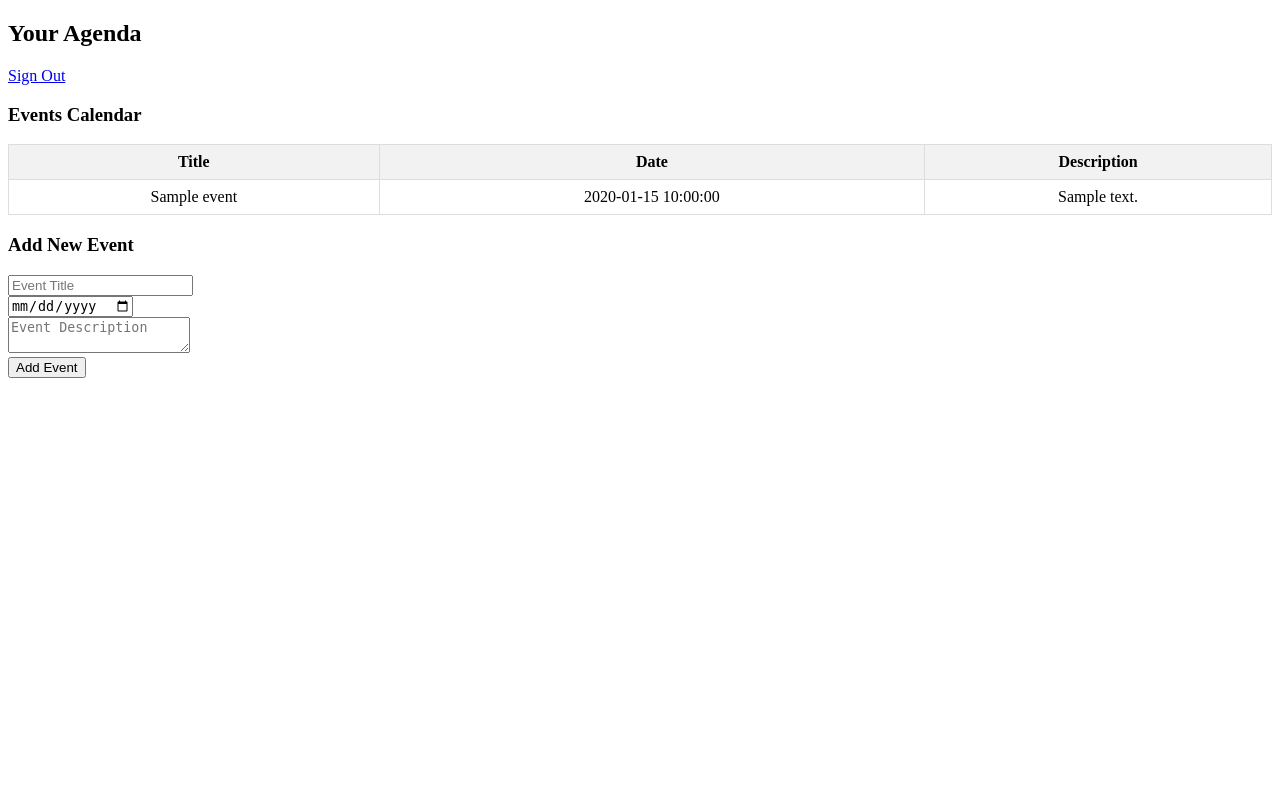
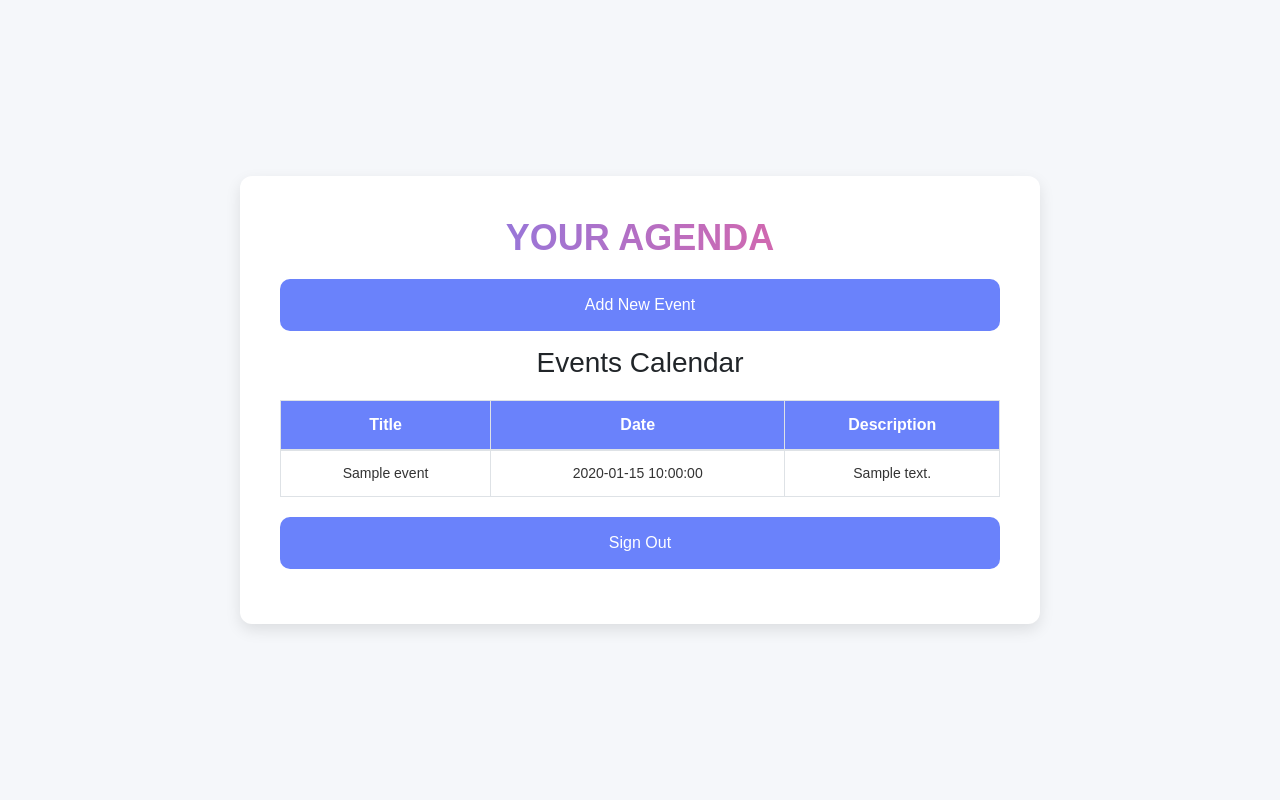
Before and after one commit to youssef2001k/agenda, a PHP site: page / in a window 1280 px wide. Run offline with PHP 8.4, Linux system fonts and the light colour scheme; the visitor is signed in with stand-in values (Sample User, id 1); tables that the repository leaves empty or names only in its code hold one stand-in row (values such as "Sample post").

Commit message:
Add files via upload

```diff
--- a/index.php
+++ b/index.php
@@ -17,41 +17,121 @@
 
 <!DOCTYPE html>
 <html lang="en">
-
 <head>
-    <title>Agenda</title>
+    <title>Your Professional Agenda</title>
+    <link rel="stylesheet" href="https://stackpath.bootstrapcdn.com/bootstrap/4.5.2/css/bootstrap.min.css">
     <style>
-        /* Simple styles for the calendar */
-        table {
-            width: 100%;
-            border-collapse: collapse;
+        body {
+            background-color: #f5f7fa;
+            font-family: 'Arial', sans-serif;
+            margin: 0;
+            padding: 0;
+            display: flex;
+            justify-content: center;
+            align-items: center;
+            height: 100vh;
         }
 
-        th,
-        td {
-            border: 1px solid #ddd;
-            padding: 8px;
+        .container {
+            background-color: #ffffff;
+            padding: 40px;
+            border-radius: 12px;
+            box-shadow: 0 6px 15px rgba(0, 0, 0, 0.1);
+            max-width: 800px;
+            width: 100%;
+        }
+
+        h2 {
+            color: #333;
+            font-size: 36px;
+            font-weight: 700;
+            text-align: center;
+            margin-bottom: 20px;
+            text-transform: uppercase;
+            background-image: linear-gradient(to left, #ff5c8d, #6a82fb);
+            -webkit-background-clip: text;
+            color: transparent;
+            animation: textAnimate 2s ease-out infinite;
+        }
+
+        @keyframes textAnimate {
+            0% { background-position: -500% 0; }
+            50% { background-position: 500% 0; }
+            100% { background-position: -500% 0; }
+        }
+
+        .btn-primary, .btn-danger {
+            font-size: 16px;
+            padding: 14px;
+            width: 100%;
+            border-radius: 10px;
+            margin-bottom: 15px;
+            text-align: center;
+            transition: background-color 0.3s ease;
+        }
+
+        .btn-primary {
+            background-color: #6a82fb;
+            color: #fff;
+            border: none;
+        }
+
+        .btn-primary:hover {
+            background-color: #ff5c8d;
+        }
+
+        .btn-danger {
+            background-color: #dc3545;
+            color: #fff;
+            border: none;
+        }
+
+        .btn-danger:hover {
+            background-color: #c82333;
+        }
+
+        .table {
+            background-color: white;
+            margin-top: 20px;
+        }
+
+        .table th, .table td {
             text-align: center;
         }
 
-        th {
-            background-color: #f2f2f2;
+        .table th {
+            background-color: #6a82fb;
+            color: white;
         }
+
+        .table td {
+            font-size: 14px;
+            color: #333;
+        }
+
+        .sign-out-btn {
+            text-align: center;
+            margin-top: 20px;
+        }
+
     </style>
 </head>
+<body>
+    <div class="container">
+        <h2>Your Agenda</h2>
 
-<body>
-    <h2>Your Agenda</h2>
-    <a href="logout.php">Sign Out</a>
+        <a href="add_event.php" class="btn btn-primary">Add New Event</a> <!-- Link to add new event -->
 
-    <!-- Display Events in Calendar Format -->
-    <h3>Events Calendar</h3>
-    <table>
+        <h3 class="text-center">Events Calendar</h3>
+        <table class="table table-bordered">
+            <thead>
                 <tr>
                     <th>Title</th>
                     <th>Date</th>
                     <th>Description</th>
                 </tr>
+            </thead>
+            <tbody>
                 <?php foreach ($events as $event): ?>
                     <tr>
                         <td><?php echo htmlspecialchars($event['title']); ?></td>
@@ -59,29 +139,17 @@
                         <td><?php echo htmlspecialchars($event['description']); ?></td>
                     </tr>
                 <?php endforeach; ?>
+            </tbody>
         </table>
 
-    <h3>Add New Event</h3>
-    <form action="index.php" method="POST">
-        <input type="text" name="title" placeholder="Event Title" required><br>
-        <input type="date" name="event_date" required><br>
-        <textarea name="description" placeholder="Event Description"></textarea><br>
-        <button type="submit">Add Event</button>
-    </form>
+        <!-- Sign Out Button below the table -->
+        <div class="sign-out-btn">
+            <a href="logout.php" class="btn btn-primary">Sign Out</a>
+        </div>
+    </div>
 
-    <?php
-    // Handle adding new events
-    if ($_SERVER['REQUEST_METHOD'] == 'POST') {
-        $title = $_POST['title'];
-        $description = $_POST['description'];
-        $event_date = $_POST['event_date'];
-
-        $stmt = $pdo->prepare("INSERT INTO events (user_id, title, description, event_date) VALUES (:user_id, :title, :description, :event_date)");
-        $stmt->execute(['user_id' => $user_id, 'title' => $title, 'description' => $description, 'event_date' => $event_date]);
-
-        header('Location: index.php');
-    }
-    ?>
+    <script src="https://code.jquery.com/jquery-3.5.1.slim.min.js"></script>
+    <script src="https://cdn.jsdelivr.net/npm/@popperjs/core@2.9.2/dist/umd/popper.min.js"></script>
+    <script src="https://stackpath.bootstrapcdn.com/bootstrap/4.5.2/js/bootstrap.min.js"></script>
 </body>
-
 </html>
```
Lines whose indentation alone changed are shown as unchanged.
